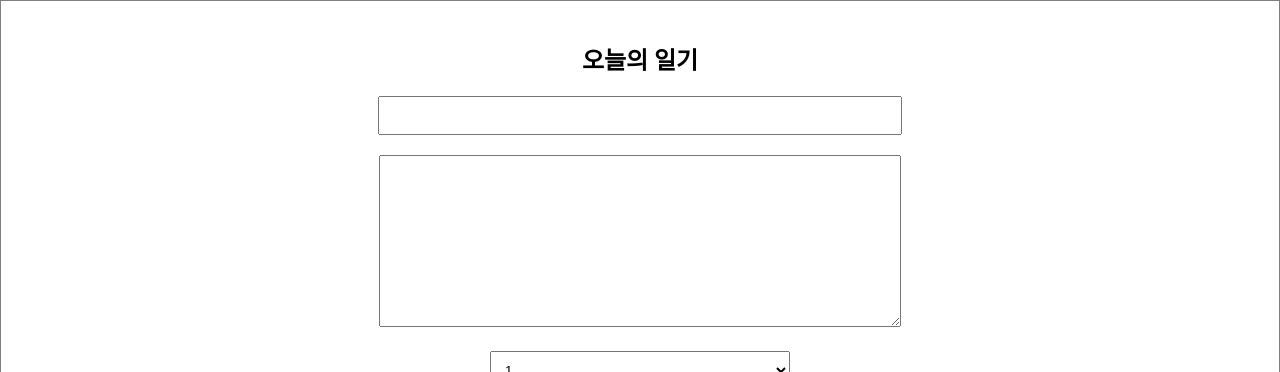
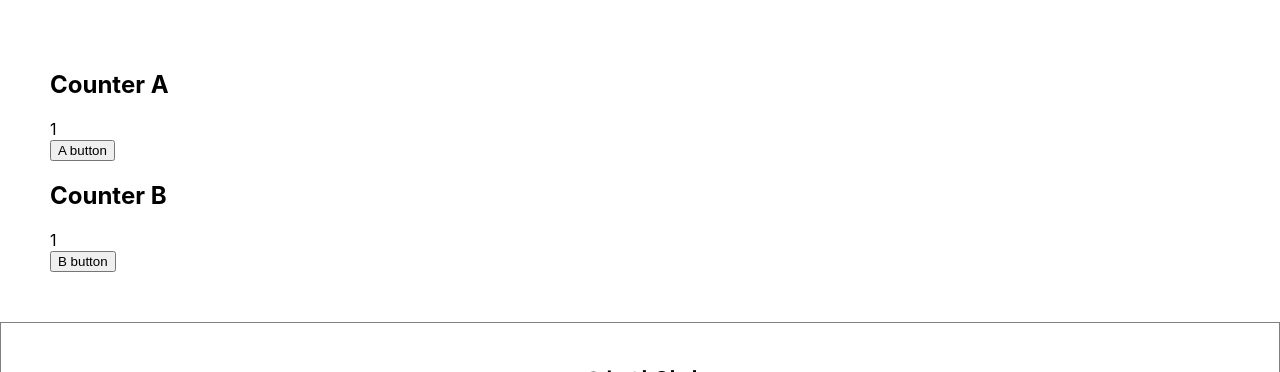
Before and after one commit to 9thxg/simple-diary, a React (Create React App) app: page / in a window 1280 px wide. Shown: the top 372 px of the page. Built offline with nearby package versions, Linux system fonts and the light colour scheme; no server answers; the HTML template or start-up script is replaced by a standard one.

Commit message:
React.memo

```diff
--- a/src/App.js
+++ b/src/App.js
@@ -2,6 +2,7 @@
 import './App.css';
 import DiaryEditor from './DiaryEditor';
 import DiaryList from './DiaryList';
+import OptimizeTest from './OptimizeTest';
 
 function App() {
   const [data, setData] = useState([]);
@@ -70,6 +71,7 @@
 
   return (
     <div className="App">
+      <OptimizeTest/>
       <DiaryEditor onCreate={onCreate}/>
       <div>전체 일기 : {data.length}</div>
       <div>기분 좋은 일기 개수 : {goodCount}</div>
--- /dev/null
+++ b/src/OptimizeTest.js
@@ -0,0 +1,45 @@
+import React, { useState, useEffect } from "react"
+
+const CounterA = React.memo(({count}) => {
+
+    useEffect(() => {
+        console.log(`CounterA Update - count: ${count}`)
+    })
+
+    return <div>{count}</div>
+})
+
+const CounterB = ({obj}) => {
+
+    useEffect(() => {
+        console.log(`CounterB Update - count: ${obj.count}`)
+    })
+
+    return <div>{obj.count}</div>
+}
+
+const areEqual = (prevProps, nextProps) => {
+    return prevProps.obj.count === nextProps.obj.count;
+}
+
+const MemoizedCounterB = React.memo(CounterB, areEqual)
+
+export default function OptimizeTest() {
+
+    const [count, setCount] = useState(1);
+    const [obj, setObj] = useState({count: 1,})
+
+     return(
+     <div style={{ padding: 50 }}>
+         <div>
+            <h2>Counter A</h2>
+            <CounterA count={count} />
+            <button onClick={() => setCount(count)}>A button</button>
+         </div>
+         <div>
+            <h2>Counter B</h2>
+            <MemoizedCounterB obj={obj}/>
+            <button onClick={() => setObj({count: obj.count})}>B button</button>
+         </div>
+     </div>);
+}
```
